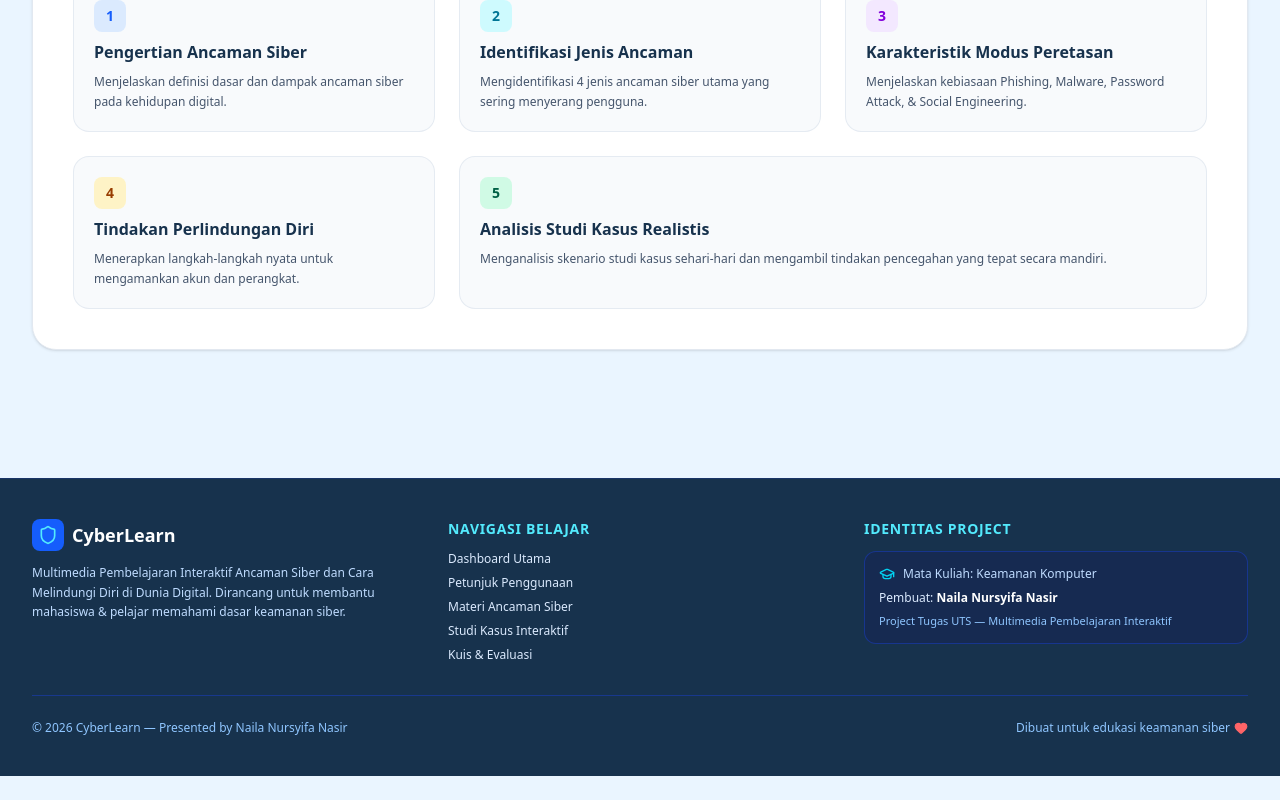
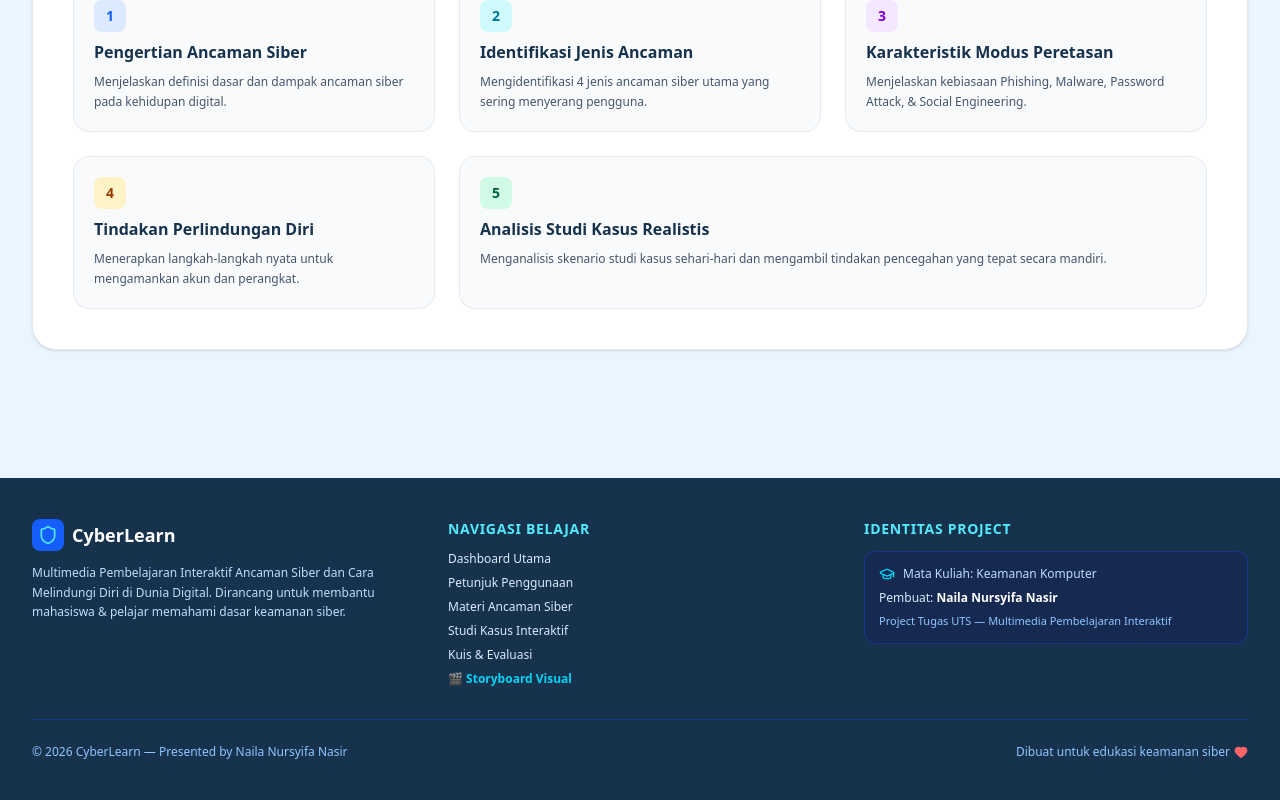
Before and after one commit to bongs20/cyberlearn, a Next.js app: page / in a window 1280 px wide. Shown: the part 1025-1825 px from the top of the page. Before the commit the page ends 1801 px from the top, so only its background shows below. Built offline with nearby package versions, Linux system fonts and the light colour scheme.

Commit message:
feat: add direct Storyboard link in footer navigation

```diff
--- a/components/Footer.tsx
+++ b/components/Footer.tsx
@@ -29,6 +29,7 @@ export default function Footer() {
               <li><Link href="/materi" className="hover:text-cyan-300 transition-colors">Materi Ancaman Siber</Link></li>
               <li><Link href="/studi-kasus" className="hover:text-cyan-300 transition-colors">Studi Kasus Interaktif</Link></li>
               <li><Link href="/kuis" className="hover:text-cyan-300 transition-colors">Kuis & Evaluasi</Link></li>
+              <li><Link href="/storyboard" className="text-cyan-400 font-semibold hover:underline flex items-center gap-1">🎬 Storyboard Visual</Link></li>
             </ul>
           </div>
 
```
